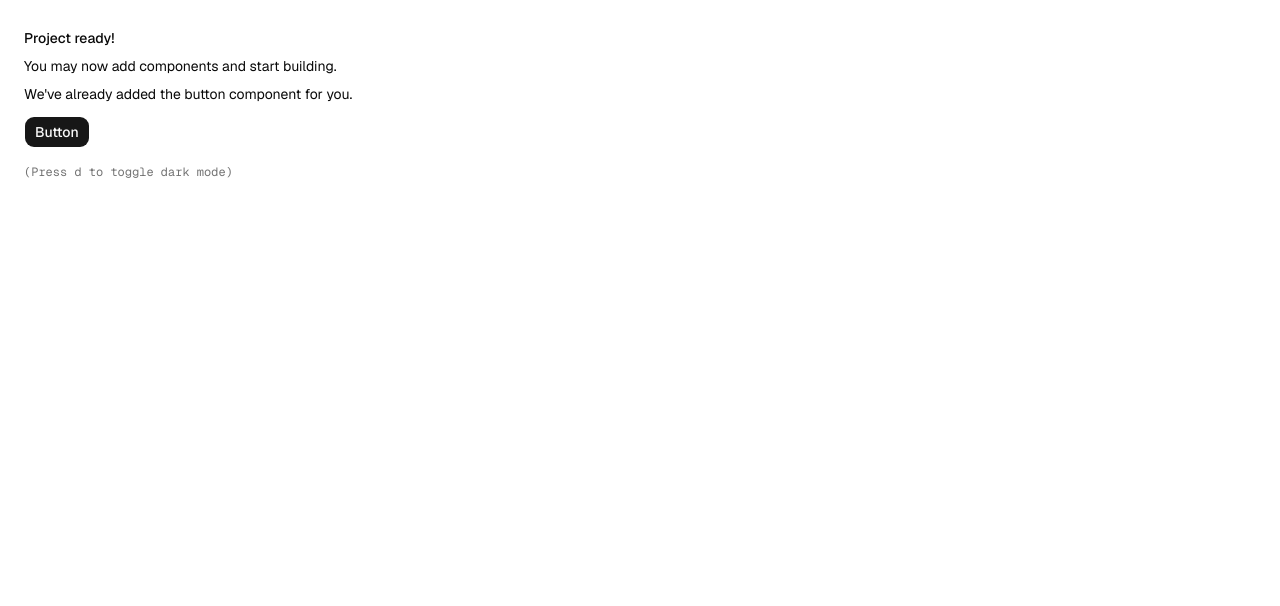
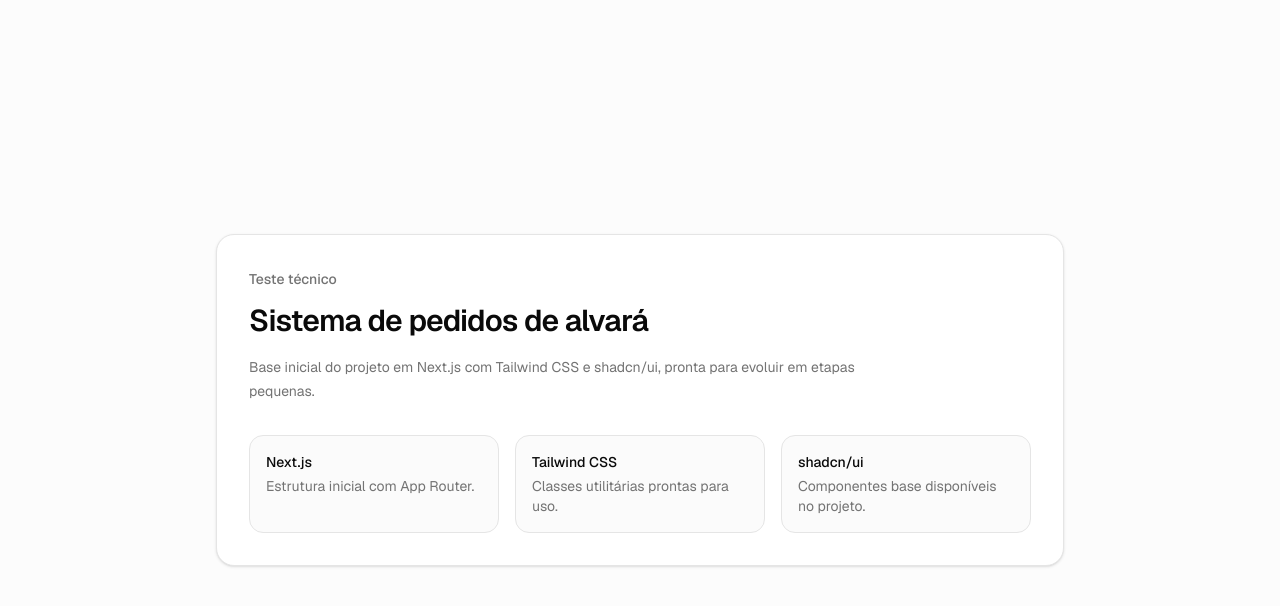
Before and after one commit to Breqsz/teste-tecnico, a Next.js app: page / in a window 1280 px wide. Shown: the top 606 px of the page. Built offline with nearby package versions, Linux system fonts and the light colour scheme.

Commit message:
Garantindo implementação de base e Tailwind

```diff
--- a/app/layout.tsx
+++ b/app/layout.tsx
@@ -1,10 +1,12 @@
 import { Geist, Geist_Mono } from "next/font/google"
 
 import "./globals.css"
-import { ThemeProvider } from "@/components/theme-provider"
-import { cn } from "@/lib/utils";
+import { cn } from "@/lib/utils"
 
-const geist = Geist({subsets:['latin'],variable:'--font-sans'})
+const geist = Geist({
+  subsets: ["latin"],
+  variable: "--font-sans",
+})
 
 const fontMono = Geist_Mono({
   subsets: ["latin"],
@@ -18,13 +20,10 @@ export default function RootLayout({
 }>) {
   return (
     <html
-      lang="en"
-      suppressHydrationWarning
-      className={cn("antialiased", fontMono.variable, "font-sans", geist.variable)}
+      lang="pt-BR"
+      className={cn("font-sans antialiased", geist.variable, fontMono.variable)}
     >
-      <body>
-        <ThemeProvider>{children}</ThemeProvider>
-      </body>
+      <body>{children}</body>
     </html>
   )
 }
--- a/app/page.tsx
+++ b/app/page.tsx
@@ -1,19 +1,43 @@
-import { Button } from "@/components/ui/button"
-
 export default function Page() {
   return (
-    <div className="flex min-h-svh p-6">
-      <div className="flex max-w-md min-w-0 flex-col gap-4 text-sm leading-loose">
-        <div>
-          <h1 className="font-medium">Project ready!</h1>
-          <p>You may now add components and start building.</p>
-          <p>We&apos;ve already added the button component for you.</p>
-          <Button className="mt-2">Button</Button>
+    <main className="min-h-screen bg-muted/30">
+      <section className="mx-auto flex min-h-screen w-full max-w-4xl items-center px-6 py-16">
+        <div className="w-full rounded-2xl border bg-background p-8 shadow-sm">
+          <span className="text-sm font-medium text-muted-foreground">
+            Teste técnico
+          </span>
+          <h1 className="mt-3 text-3xl font-semibold tracking-tight">
+            Sistema de pedidos de alvará
+          </h1>
+          <p className="mt-4 max-w-2xl text-sm leading-6 text-muted-foreground">
+            Base inicial do projeto em Next.js com Tailwind CSS e shadcn/ui,
+            pronta para evoluir em etapas pequenas.
+          </p>
+
+          <div className="mt-8 grid gap-4 sm:grid-cols-3">
+            <div className="rounded-xl border bg-muted/40 p-4">
+              <p className="text-sm font-medium">Next.js</p>
+              <p className="mt-1 text-sm text-muted-foreground">
+                Estrutura inicial com App Router.
+              </p>
+            </div>
+
+            <div className="rounded-xl border bg-muted/40 p-4">
+              <p className="text-sm font-medium">Tailwind CSS</p>
+              <p className="mt-1 text-sm text-muted-foreground">
+                Classes utilitárias prontas para uso.
+              </p>
+            </div>
+
+            <div className="rounded-xl border bg-muted/40 p-4">
+              <p className="text-sm font-medium">shadcn/ui</p>
+              <p className="mt-1 text-sm text-muted-foreground">
+                Componentes base disponíveis no projeto.
+              </p>
+            </div>
+          </div>
         </div>
-        <div className="font-mono text-xs text-muted-foreground">
-          (Press <kbd>d</kbd> to toggle dark mode)
-        </div>
-      </div>
-    </div>
+      </section>
+    </main>
   )
 }
--- a/components/theme-provider.tsx
+++ /dev/null
@@ -1,71 +0,0 @@
-"use client"
-
-import * as React from "react"
-import { ThemeProvider as NextThemesProvider, useTheme } from "next-themes"
-
-function ThemeProvider({
-  children,
-  ...props
-}: React.ComponentProps<typeof NextThemesProvider>) {
-  return (
-    <NextThemesProvider
-      attribute="class"
-      defaultTheme="system"
-      enableSystem
-      disableTransitionOnChange
-      {...props}
-    >
-      <ThemeHotkey />
-      {children}
-    </NextThemesProvider>
-  )
-}
-
-function isTypingTarget(target: EventTarget | null) {
-  if (!(target instanceof HTMLElement)) {
-    return false
-  }
-
-  return (
-    target.isContentEditable ||
-    target.tagName === "INPUT" ||
-    target.tagName === "TEXTAREA" ||
-    target.tagName === "SELECT"
-  )
-}
-
-function ThemeHotkey() {
-  const { resolvedTheme, setTheme } = useTheme()
-
-  React.useEffect(() => {
-    function onKeyDown(event: KeyboardEvent) {
-      if (event.defaultPrevented || event.repeat) {
-        return
-      }
-
-      if (event.metaKey || event.ctrlKey || event.altKey) {
-        return
-      }
-
-      if (event.key.toLowerCase() !== "d") {
-        return
-      }
-
-      if (isTypingTarget(event.target)) {
-        return
-      }
-
-      setTheme(resolvedTheme === "dark" ? "light" : "dark")
-    }
-
-    window.addEventListener("keydown", onKeyDown)
-
-    return () => {
-      window.removeEventListener("keydown", onKeyDown)
-    }
-  }, [resolvedTheme, setTheme])
-
-  return null
-}
-
-export { ThemeProvider }
--- a/package.json
+++ b/package.json
@@ -27,7 +27,6 @@
     "radix-ui": "^1.4.3",
     "react": "^19.2.4",
     "react-dom": "^19.2.4",
-    "shadcn": "^4.1.2",
     "tailwind-merge": "^3.5.0",
     "tw-animate-css": "^1.4.0"
   },
@@ -42,6 +41,7 @@
     "postcss": "^8",
     "prettier": "^3.8.1",
     "prettier-plugin-tailwindcss": "^0.7.2",
+    "shadcn": "^4.1.2",
     "tailwindcss": "^4.2.1",
     "typescript": "^5.9.3"
   }
```
Also changed, not shown: .cursor/mcp.json (added), components.json, 1 other file (tests, documents, lock files or other folders).
